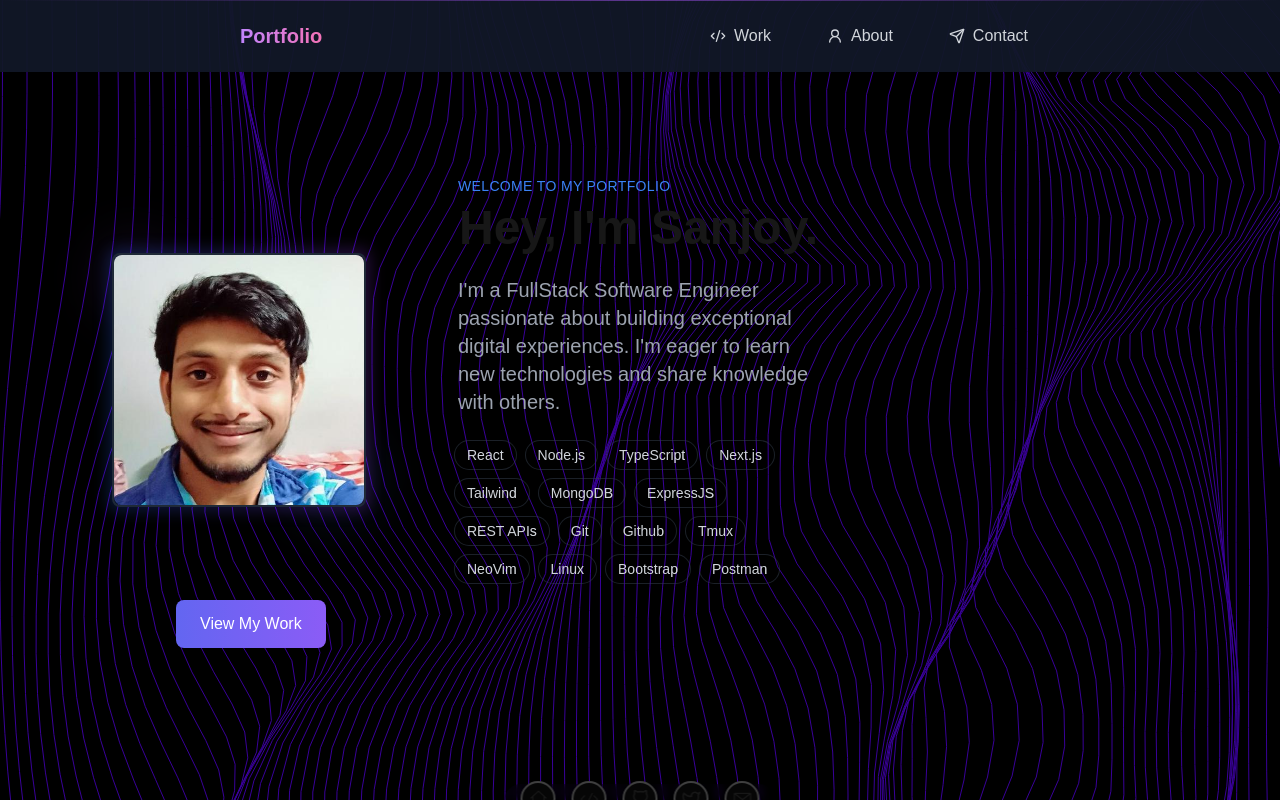
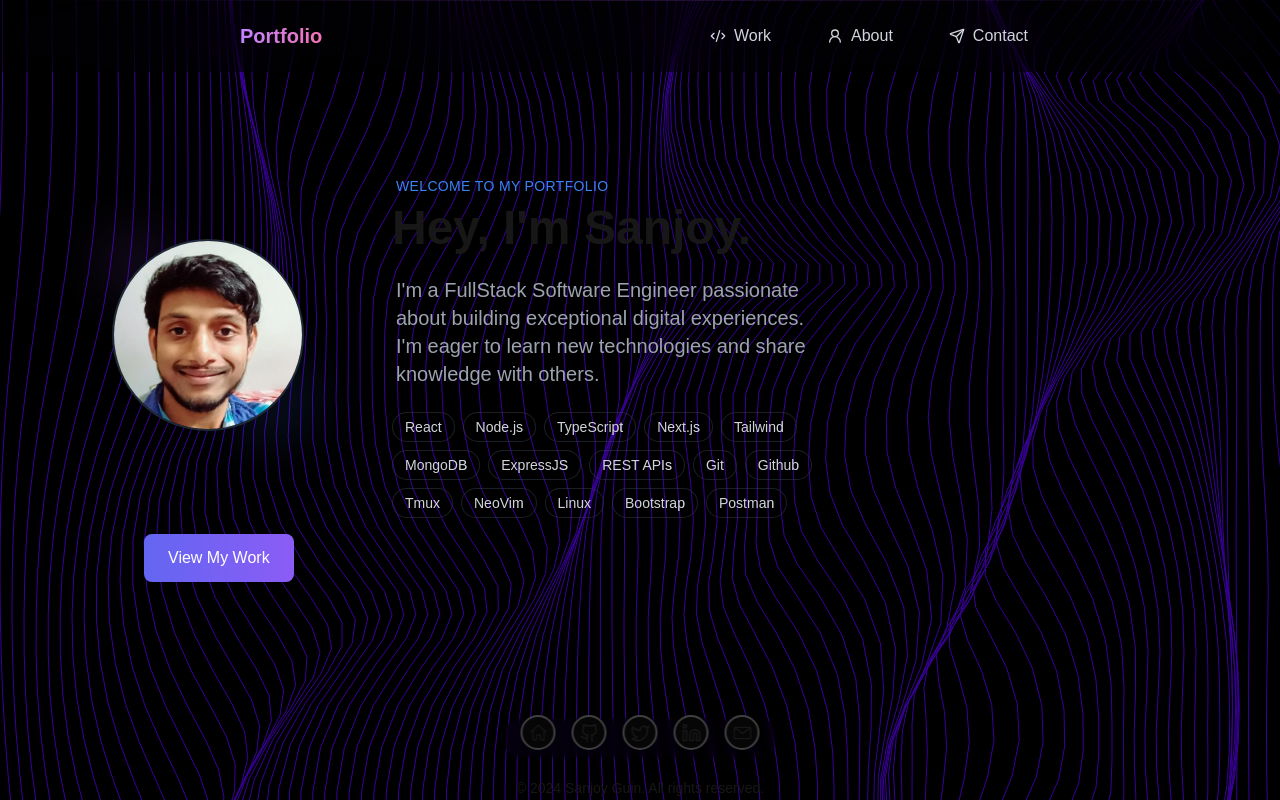
Before and after one commit to Sanjoy-droid/Portfolio, a Next.js app: page / in a window 1280 px wide. Built offline with nearby package versions, Linux system fonts and the light colour scheme.

Commit message:
improve header UI

```diff
--- a/components/Footer.tsx
+++ b/components/Footer.tsx
@@ -60,11 +60,6 @@ const Footer = () => {
       onClick: () => { }
     },
     {
-      icon: <Link href="/work"><VscCode size={20} /></Link>,
-      label: "Work",
-      onClick: () => { }
-    },
-    {
       icon: (
         <Link
           href="https://github.com/Sanjoy-droid"
@@ -88,6 +83,19 @@ const Footer = () => {
         </Link>
       ),
       label: 'Twitter',
+      onClick: () => { }
+    },
+    {
+      icon: (
+        <Link
+          href="https://www.linkedin.com/in/sanjoy-guin-bb3153343/"
+          target="_blank"
+          rel="noopener noreferrer"
+        >
+          <Linkedin size={20} />
+        </Link>
+      ),
+      label: 'Linkedin',
       onClick: () => { }
     },
     {
--- a/components/Header.tsx
+++ b/components/Header.tsx
@@ -32,7 +32,7 @@ const Header = () => {
 
   return (
     <header
-      className={`fixed z-50 w-full transition-all duration-500 bg-gray-900/95  opacity-100 ${scrolled ? "py-2" : "py-4"
+      className={`fixed z-50 w-full transition-all duration-500text-white ${scrolled ? "py-2" : "py-4"
         }`}
     >
       {/* Gradient line at top */}
@@ -40,7 +40,7 @@ const Header = () => {
 
       {/* Backdrop */}
       <div
-        className={`absolute inset-0 bg-black/50 backdrop-blur-xl transition-opacity duration-500 ${scrolled ? "opacity-100" : "opacity-0"
+        className={`absolute inset-0 bg-black/50 backdrop-blur-xl transition-opacity duration-500 ${scrolled ? "opacity-100" : "opacity-80"
           }`}
       />
 
--- a/components/Intro.tsx
+++ b/components/Intro.tsx
@@ -13,21 +13,24 @@ const page = () => {
       {/* Waves Component in the Background */}
 
       {/* Content */}
-      <div className="flex flex-col items-center gap-8 md:flex-row md:gap-16">
+      <div className="flex flex-col items-center gap-8 md:flex-row md:gap-16 ">
         {/* Image Container with subtle animations and effects */}
-        <div className="group relative">
-          <div className="absolute -inset-1 rounded-lg bg-gradient-to-r from-blue-600 to-purple-600 opacity-25 blur transition duration-1000 group-hover:opacity-40"></div>
-          <div className="relative">
-            <div className="overflow-hidden rounded-lg border-2 border-gray-800 transition duration-300 group-hover:border-blue-500">
+        <div className="group relative ">
+          <div className="relative ">
+
+
+            <div className="relative mx-auto mb-6 h-48 w-48 overflow-hidden rounded-full border-2 border-gray-800">
               <Image
                 src={authorImage}
                 alt="Sanjoy Guin"
-                width={250}
-                height={250}
+                fill
+                style={{ objectFit: "cover" }}
                 priority
-                className="rounded-lg transition duration-300 group-hover:scale-105"
+                className="transition-transform duration-500 hover:scale-110"
               />
             </div>
+
+
             {/* Decorative elements */}
             <div className="absolute -bottom-4 -right-4 -z-10 h-24 w-24 rounded-full bg-blue-500/10 blur-xl"></div>
             <div className="absolute -left-4 -top-4 -z-10 h-20 w-20 rounded-full bg-purple-500/10 blur-xl"></div>
@@ -40,7 +43,7 @@ const page = () => {
             <h2 className="text-sm font-medium uppercase tracking-wide text-blue-500 mx-7">
               Welcome to my portfolio
             </h2>
-            <h1 className="bg-gradient-to-r from-gray-100 to-gray-300 bg-clip-text text-4xl font-bold md:text-5xl flex justify-center items-center">
+            <h1 className="bg-gradient-to-r from-gray-100 to-gray-300 bg-clip-text text-4xl font-bold md:text-5xl flex justify-start items-center mx-6">
               <BlurText
                 text="Hey, I&#39;m Sanjoy."
                 className=""
@@ -88,7 +91,7 @@ const page = () => {
       </div>
 
       {/* Button */}
-      <div className="pt-4 flex justify-center md:justify-start md:pl-16">
+      <div className="pt-4 flex justify-center md:justify-start md:pl-8">
         <Link href="/work">
           <button className="transform rounded-lg bg-gradient-to-r from-indigo-500 to-violet-500 px-6 py-3 text-white transition duration-300 hover:scale-105 hover:from-blue-500 hover:to-indigo-600">
             View My Work
```
